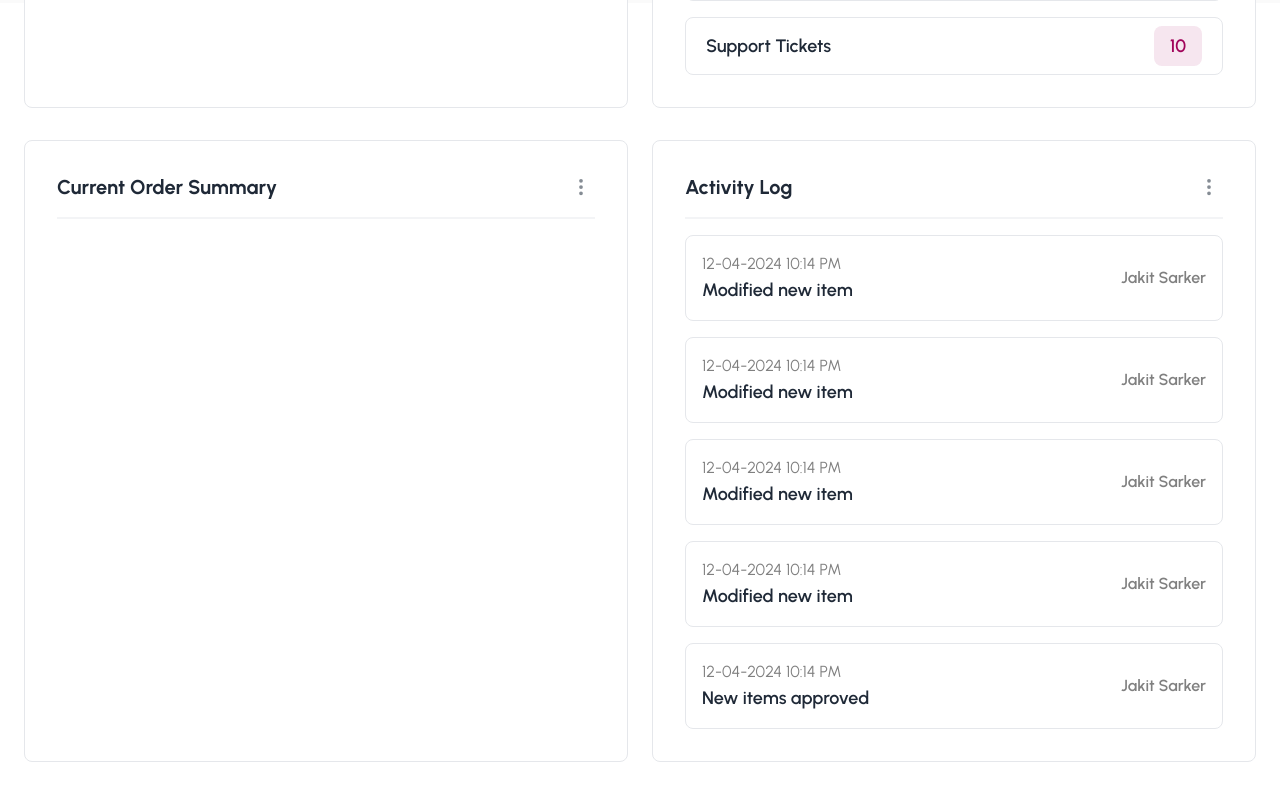
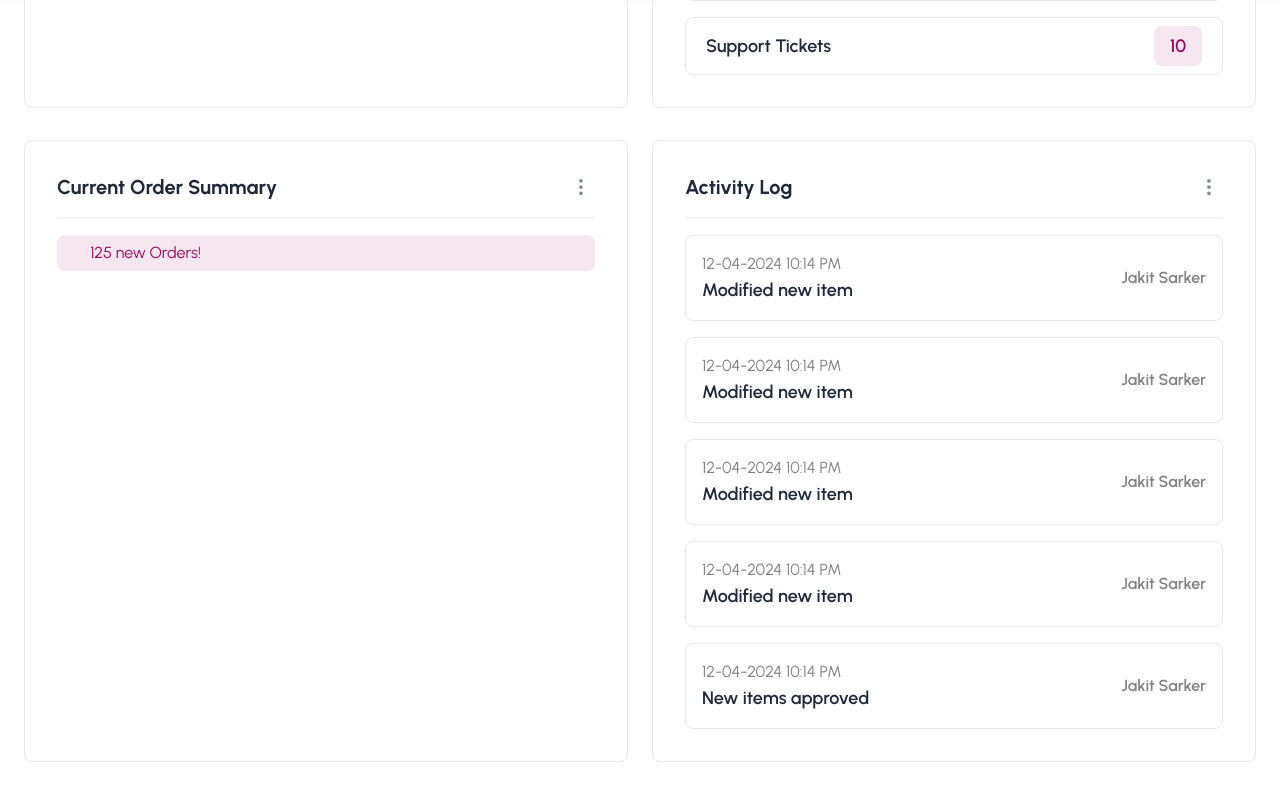
Before and after one commit to JannatulAfrozFaria/admin-layout, a React (Vite) app: page / in a window 1280 px wide. Shown: the part 797-1597 px from the top of the page. Built offline with nearby package versions, Linux system fonts and the light colour scheme; a web font is replaced by a local one.

Commit message:
Order div added

```diff
--- a/src/Home/HomeComponents/ActivityLog.jsx
+++ b/src/Home/HomeComponents/ActivityLog.jsx
@@ -20,7 +20,7 @@ const ActivityLog = () => {
                             <p className="font-semibold text-lg ">{item.title}</p>
                         </div>
                         <div className="">
-                            <p className="gray font-semibold">{item.name}</p>
+                            <p className="gray font-semibold text-md">{item.name}</p>
                         </div>
                     </div>
                 ))}
--- a/src/Home/HomeComponents/OrderSummary.jsx
+++ b/src/Home/HomeComponents/OrderSummary.jsx
@@ -6,6 +6,13 @@ const OrderSummary = () => {
         <div className="customDiv2"
         >
             <SectionTitle title={'Current Order Summary'}></SectionTitle>
+            <div className="pendingNumber flex justify-between ">
+                <div className="flex gap-4">
+                    <div></div>
+                    <div>125 new Orders!</div>
+                </div>
+
+            </div>
         </div>
     );
 };
```
